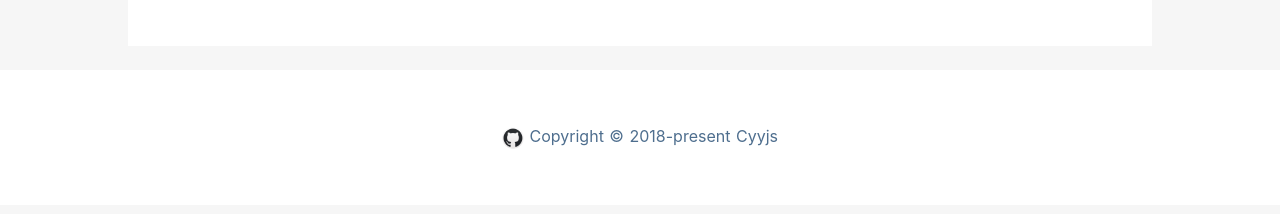
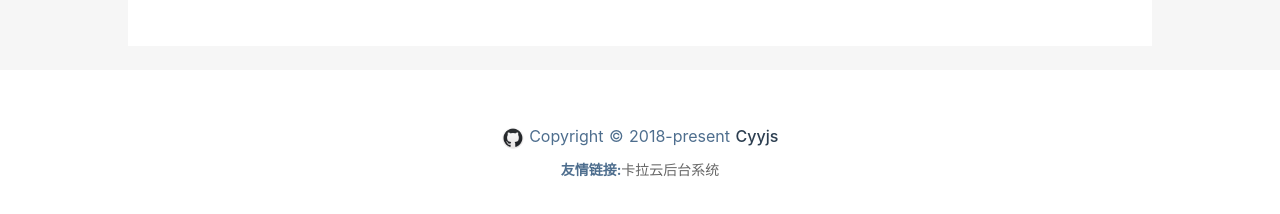
Before and after one commit to cyyjs/nuxt_blog, a Nuxt app: page / in a window 1280 px wide. Shown: the part 540-754 px from the top of the page. Built offline with nearby package versions, Linux system fonts and the light colour scheme; a small style sheet from the web is missing.

Commit message:
feat:增加友情链接

```diff
--- a/components/footer.vue
+++ b/components/footer.vue
@@ -3,10 +3,14 @@
     <a href="https://github.com/cyyjs" target="_blank">
       <img src="~assets/img/github.png" alt="" class="github">
     </a>
-    Copyright © 2018-present Cyyjs
+    Copyright © 2018-present <a href="mailto:cyyjs@cyyjs.top">Cyyjs</a>
+    <div class="link">
+      <label for="">友情链接:</label>
+      <a href="https://kalacloud.com" target="_blank">卡拉云后台系统</a>
+    </div>
   </footer>
 </template>
-<style scoped>
+<style lang="scss" scoped>
 footer {
     padding: 3.5rem 0;
     text-align: center;
@@ -15,6 +19,17 @@ footer {
     margin-top: 10px;
     background-color: #fff;
 }
+.link {
+  margin-top: 10px;
+  font-size: 14px;
+  label {
+    font-weight: bold;
+  }
+  a {
+    color: #666;
+
+  }
+}
 .github {
     vertical-align: middle;
     text-decoration: none;
```
Also changed, not shown: 1 other file (tests, documents, lock files or other folders).
